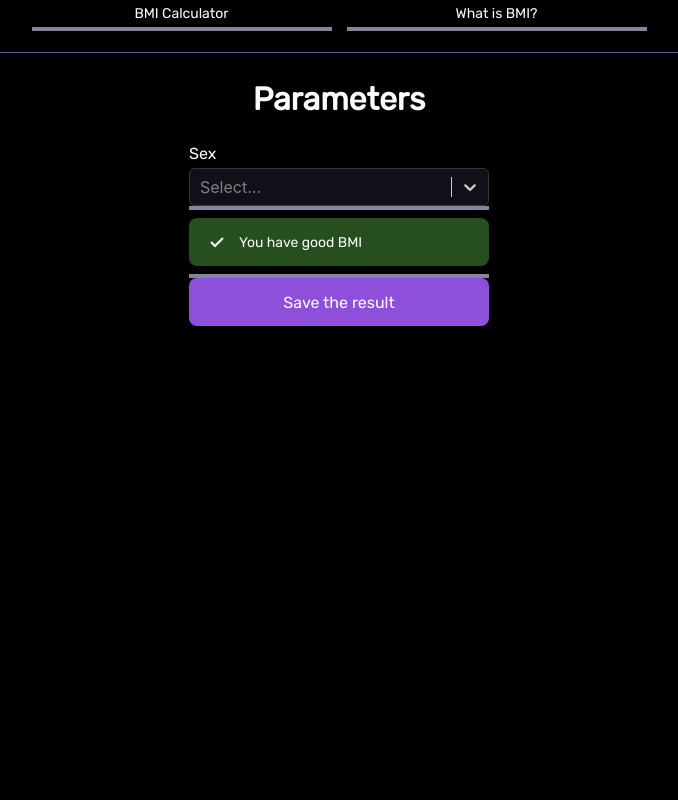
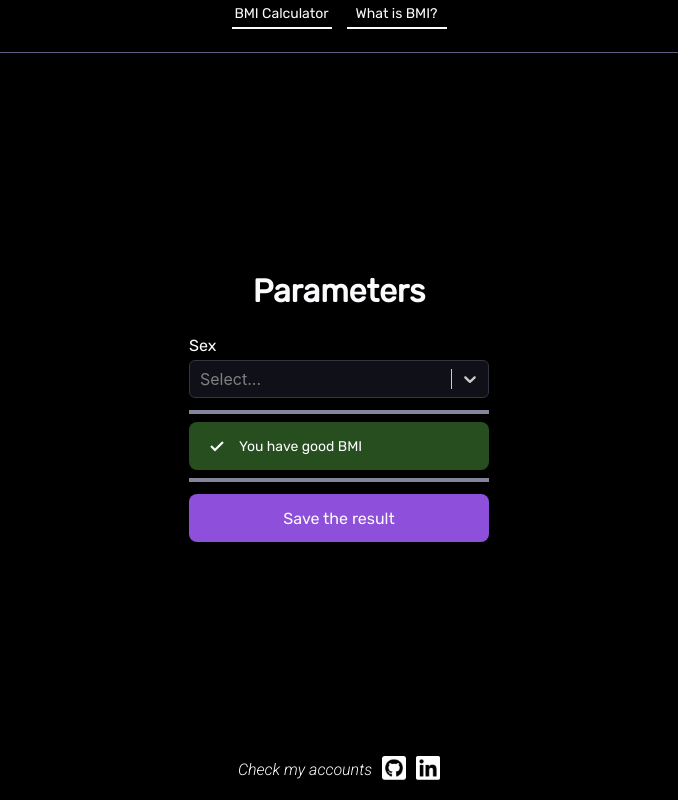
Before and after one commit to WeronikaCzepiela/bmi-calculator, a React (Create React App) app: page / in a window 1280 px wide. Shown: the whole page, without its empty margins (301-979 px from the left). Built offline with nearby package versions, Linux system fonts and the light colour scheme.

Commit message:
Add and style bottom component

```diff
--- a/src/App.scss
+++ b/src/App.scss
@@ -3,4 +3,7 @@
   width: 100%;
   height: 100vh;
   min-height: 100%;
+  display: flex;
+  flex-direction: column;
+  justify-content: space-between;
 }
--- a/src/components/Accounts/Accounts.jsx
+++ b/src/components/Accounts/Accounts.jsx
@@ -1,5 +1,17 @@
 import './Accounts.scss'
+import LinkedIn from './images/LinkedIn.png'
+import GitHub from './images/GitHub.png'
 
 export const Accounts = () => {
-  return <div className={'accounts'}></div>
+  return (
+    <div className={'accounts'}>
+      <p className={'accounts-text'}>Check my accounts</p>
+      <a target={'_blank'} href={'https://github.com/WeronikaCzepiela'}>
+        <img src={GitHub} />
+      </a>
+      <a target={'_blank'} href={'https://www.linkedin.com/in/--weronika-czepiela/'}>
+        <img src={LinkedIn} />
+      </a>
+    </div>
+  )
 }
--- a/src/components/Accounts/Accounts.scss
+++ b/src/components/Accounts/Accounts.scss
@@ -0,0 +1,29 @@
+@import url("https://fonts.googleapis.com/css2?family=Roboto:ital,wght@0,500;0,700;1,300&display=swap");
+
+.accounts {
+  display: flex;
+  gap: 10px;
+  align-items: center;
+  width: 100vw;
+  margin: 0 0 15px 0;
+  padding-top: 15px;
+  justify-content: center;
+
+  img {
+    width: 24px;
+    height: 24px;
+    margin: 0
+  }
+}
+
+.accounts-text {
+  font-family: Roboto;
+  font-size: 16px;
+  font-style: italic;
+  font-weight: 400;
+  line-height: 31px;
+  text-align: right;
+  margin: 0;
+  padding: 0;
+  color: white;
+}
--- a/src/components/DataAndResult/Data/Data.scss
+++ b/src/components/DataAndResult/Data/Data.scss
@@ -3,4 +3,5 @@
   flex-direction: column;
   align-items: center;
   justify-content: center;
+  margin-bottom: 12px;
 }
--- a/src/components/DataAndResult/DataAndResult.scss
+++ b/src/components/DataAndResult/DataAndResult.scss
@@ -1,4 +1,6 @@
 
 .data-and-result {
-
+display: flex;
+  flex-direction: column;
+  height: 100%;
 }
--- a/src/components/DataAndResult/Result/Result.jsx
+++ b/src/components/DataAndResult/Result/Result.jsx
@@ -22,12 +22,12 @@ export const Result = () => {
 
   return (
     <div className={'result'}>
-      <div className={'line'} />
+      <div className={'result-line'} />
       <div className={'result-button'} style={{ backgroundColor: colorResult() }}>
         <img src={Check} />
         <Text> {textOnResult()} </Text>
       </div>
-      <div className={'line'} />
+      <div className={'result-line'} />
     </div>
   )
 }
--- a/src/components/DataAndResult/Result/Result.scss
+++ b/src/components/DataAndResult/Result/Result.scss
@@ -2,23 +2,21 @@
   display: flex;
   flex-direction: column;
   gap: 8px;
+
+  &-line {
+    height: 4px;
+    width: 300px;
+    background-color: #84849A;
   }
 
-
-.result-button {
+  &-button {
     display: flex;
     width: 300px;
     height: 48px;
     border-radius: 8px;
-
     gap: 10px;
     align-items: center;
   }
-
-.line {
-  height: 4px;
-  width: 300px;
-  background-color: #84849A;
 }
 
 img {
--- a/src/components/DataAndResult/Save/Save.scss
+++ b/src/components/DataAndResult/Save/Save.scss
@@ -10,6 +10,7 @@ button {
   margin-bottom: 5px;
   border: none;
   border-radius: 8px;
+  margin-top: 12px;
 
   &:hover {
     background-color: #AB7DE4;
```
Also changed, not shown: src/components/Accounts/images/GitHub.png (added), src/components/Accounts/images/LinkedIn.png (added). Lines whose indentation alone changed are shown as unchanged.
